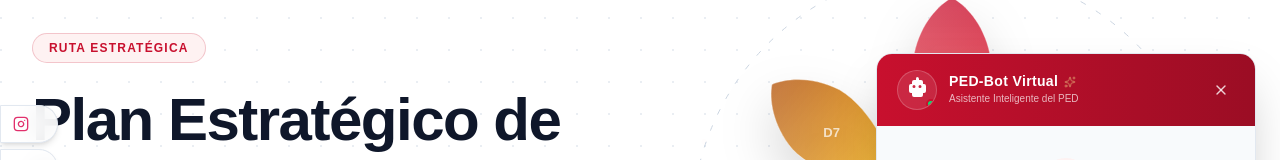
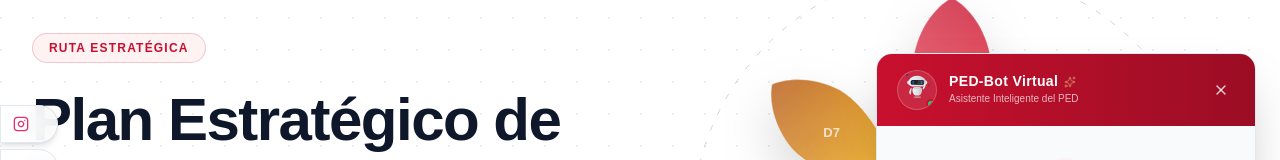
Before and after one commit to jordanmarles-uv/Propuesta-PED, a Next.js app: page / in a window 1280 px wide. Both pictures are taken after a click on the button "¿Preguntas del PED 2035? 💬". Shown: the part 175-335 px from the top of the page. Built offline with nearby package versions, Linux system fonts and the light colour scheme.

Commit message:
feat: integrate premium custom Robot-Bot 3D.svg asset into FloatingWidgets

```diff
--- a/src/components/ui/FloatingWidgets.tsx
+++ b/src/components/ui/FloatingWidgets.tsx
@@ -233,9 +233,12 @@ export default function FloatingWidgets() {
                 <div className="flex items-center gap-3">
                   <div className="w-10 h-10 rounded-xl bg-white/10 flex items-center justify-center relative overflow-hidden border border-white/20">
                     {/* Bot animado SVG */}
-                    <svg viewBox="0 0 24 24" className="w-6 h-6 fill-current text-white animate-bounce" style={{ animationDuration: "2s" }}>
-                      <path d="M12 2a2 2 0 0 1 2 2v1h2a2 2 0 0 1 2 2v2h1a2 2 0 0 1 2 2v5a2 2 0 0 1-2 2h-1v2a2 2 0 0 1-2 2H9a2 2 0 0 1-2-2v-2H6a2 2 0 0 1-2-2v-5a2 2 0 0 1 2-2h1V7a2 2 0 0 1 2-2h2V4a2 2 0 0 1 1-2zm-3 8a1.5 1.5 0 1 0 0 3 1.5 1.5 0 0 0 0-3zm6 0a1.5 1.5 0 1 0 0 3 1.5 1.5 0 0 0 0-3z" />
-                    </svg>
+                    <img
+                      src="/media/Robot-Bot 3D.svg"
+                      alt="PED-Bot"
+                      className="w-8 h-8 object-contain animate-bounce"
+                      style={{ animationDuration: "2s" }}
+                    />
                     <span className="absolute bottom-0 right-0 w-2.5 h-2.5 bg-green-400 rounded-full border-2 border-uv-red" />
                   </div>
                   <div>
@@ -394,9 +397,11 @@ export default function FloatingWidgets() {
                 className="flex items-center justify-center shrink-0"
               >
                 {/* 🤖 Bot Animado en SVG nativo */}
-                <svg viewBox="0 0 24 24" className="w-7 h-7 fill-current text-white animate-pulse">
-                  <path d="M12 2a2 2 0 0 1 2 2v1h2a2 2 0 0 1 2 2v2h1a2 2 0 0 1 2 2v5a2 2 0 0 1-2 2h-1v2a2 2 0 0 1-2 2H9a2 2 0 0 1-2-2v-2H6a2 2 0 0 1-2-2v-5a2 2 0 0 1 2-2h1V7a2 2 0 0 1 2-2h2V4a2 2 0 0 1 1-2zm-3 8a1.5 1.5 0 1 0 0 3 1.5 1.5 0 0 0 0-3zm6 0a1.5 1.5 0 1 0 0 3 1.5 1.5 0 0 0 0-3z" />
-                </svg>
+                <img
+                  src="/media/Robot-Bot 3D.svg"
+                  alt="PED-Bot"
+                  className="w-9 h-9 object-contain animate-pulse"
+                />
               </motion.div>
             )}
           </AnimatePresence>
```
Also changed, not shown: public/media/Robot-Bot 3D.svg (added).
